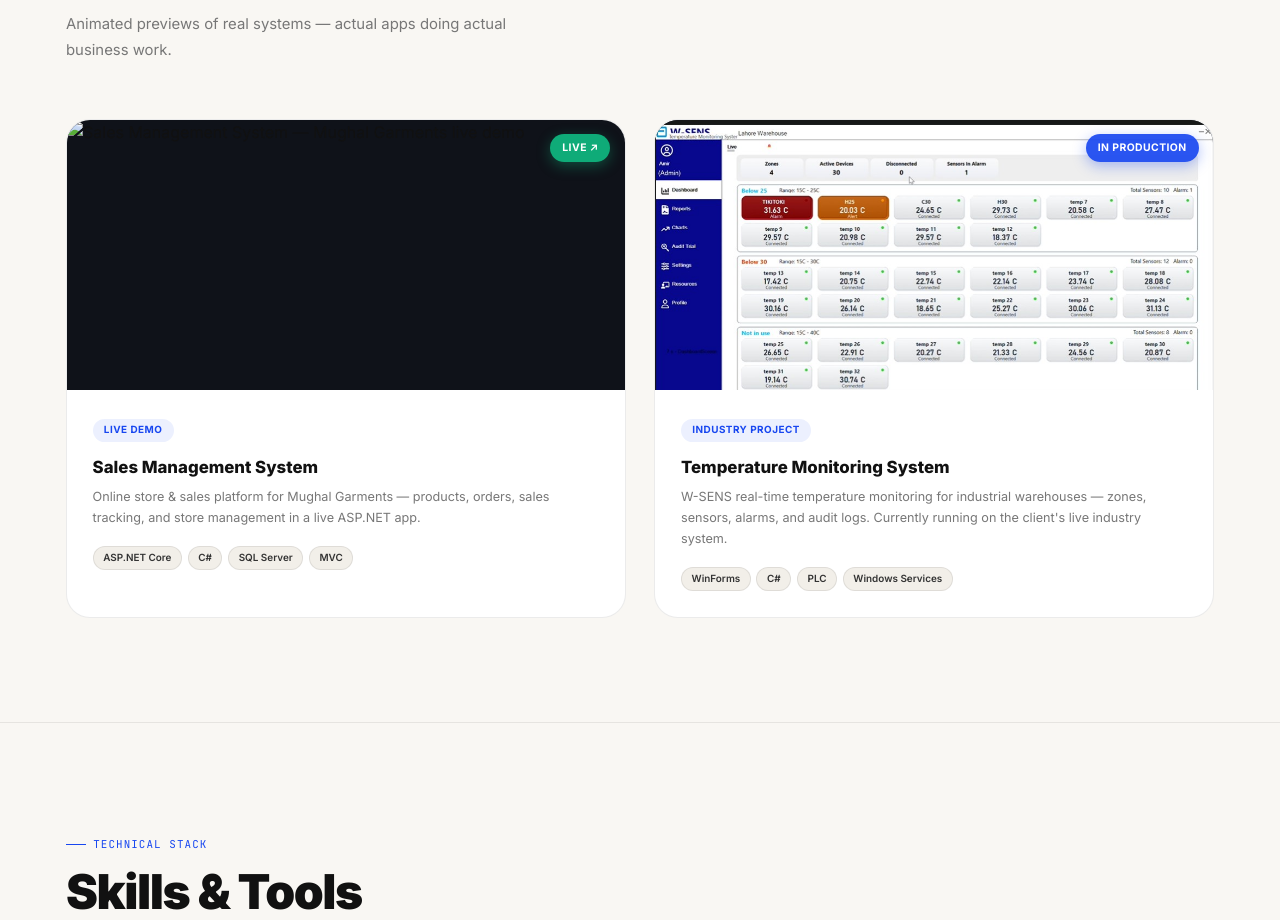
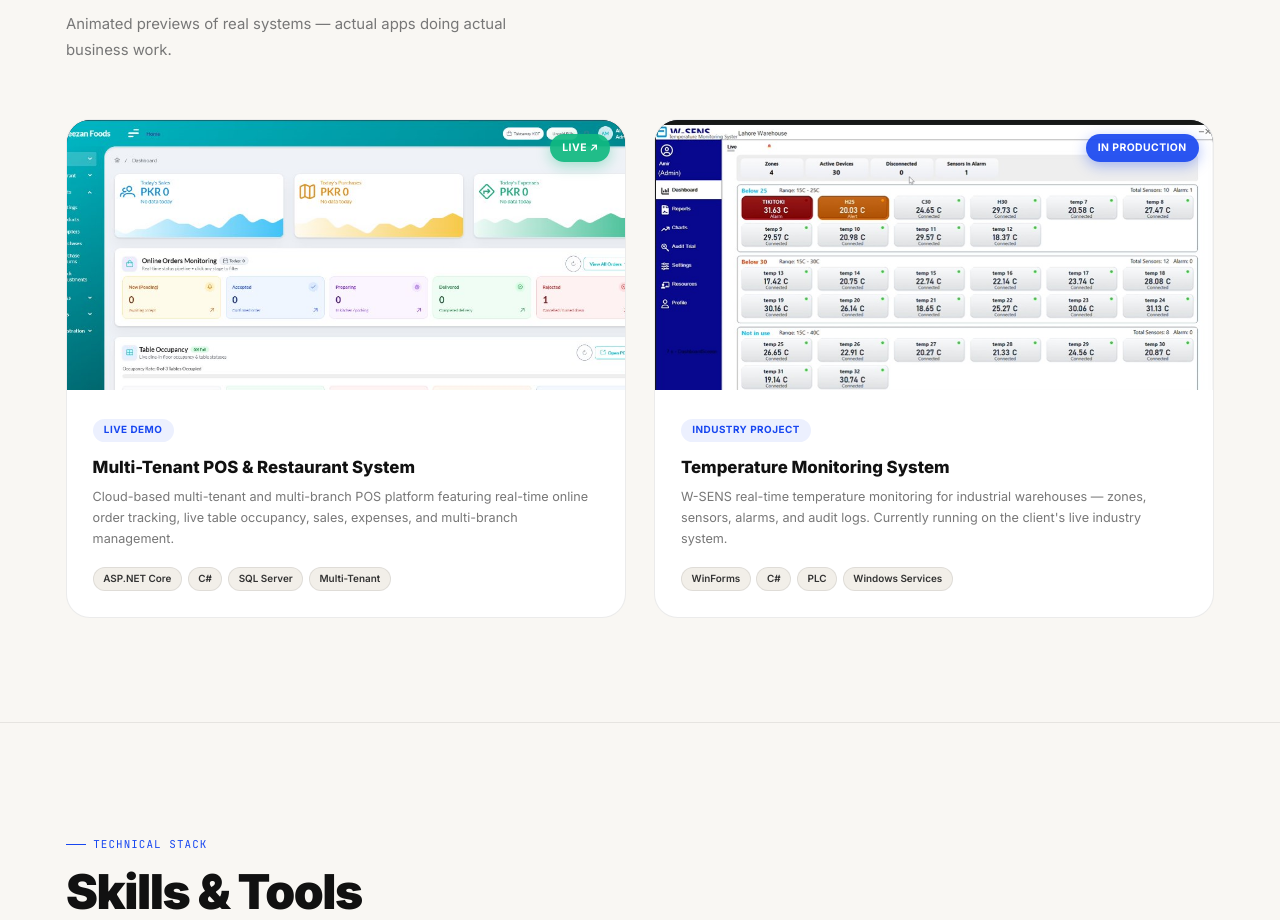
Before and after one commit to risingqasim/portfolio, a plain HTML site: page index.html in a window 1280 px wide. Shown: the part 3323-4243 px from the top of the page. Drawn offline with Linux system fonts and the light colour scheme.

Commit message:
add project

```diff
--- a/index.html
+++ b/index.html
@@ -215,20 +215,20 @@
             <h2 class="sh rev d1">Live Project Demos</h2>
             <p class="ss rev d2">Animated previews of real systems — actual apps doing actual business work.</p>
             <div class="demos-grid" id="demosGrid">
-                <a href="http://myonlinestore.tryasp.net/" target="_blank" rel="noopener noreferrer" class="demo rev">
+                <a href="https://aljannatapp.com/#/online-order" target="_blank" rel="noopener noreferrer" class="demo rev">
                     <div class="demo-preview">
-                        <img src="./assets/images/sales-management-demo.png" alt="Sales Management System — Mughal Garments live demo">
+                        <img src="./assets/images/pos-system-demo.jpg" alt="Multi-Tenant &amp; Multi-Branch POS System live demo">
                         <span class="demo-live">Live ↗</span>
                     </div>
                     <div class="demo-info">
                         <div class="dbadge">Live Demo</div>
-                        <div class="dtitle">Sales Management System</div>
-                        <div class="ddesc">Online store &amp; sales platform for Mughal Garments — products, orders, sales tracking, and store management in a live ASP.NET app.</div>
+                        <div class="dtitle">Multi-Tenant POS &amp; Restaurant System</div>
+                        <div class="ddesc">Cloud-based multi-tenant and multi-branch POS platform featuring real-time online order tracking, live table occupancy, sales, expenses, and multi-branch management.</div>
                         <div class="dtech">
                             <span class="dt">ASP.NET Core</span>
                             <span class="dt">C#</span>
                             <span class="dt">SQL Server</span>
-                            <span class="dt">MVC</span>
+                            <span class="dt">Multi-Tenant</span>
                         </div>
                     </div>
                 </a>
```
Also changed, not shown: assets/images/pos-system-demo.jpg (added).
